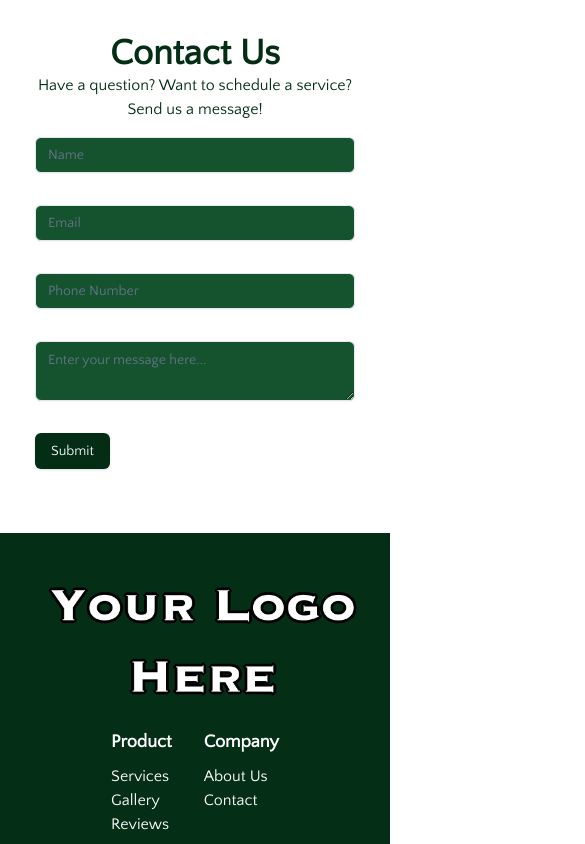
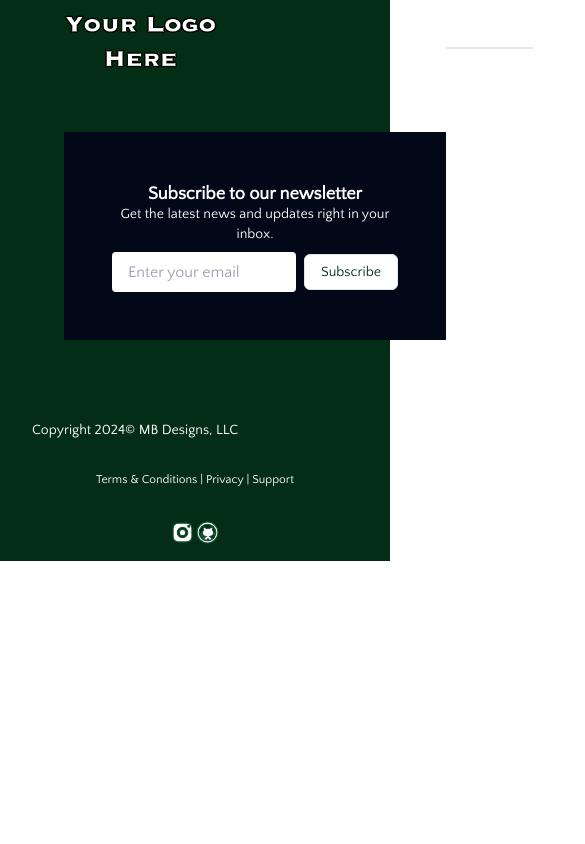
Before and after one commit to isaacsheyliger/mpa-demo, a Next.js app: page / in a window 390 px wide. Shown: the part 3840-4684 px from the top of the page, 585 px wide, since content can reach past the window. After the commit the page ends 4401 px from the top, so only its background shows below. Built offline with nearby package versions, Linux system fonts and the light colour scheme; a web font is replaced by a local one.

Commit message:
update footer layout

```diff
--- a/src/app/_components/footer.tsx
+++ b/src/app/_components/footer.tsx
@@ -1,7 +1,6 @@
 import Link from "next/link"
 import Image from "next/image";
 import { Button } from "@/components/ui/button"
-import { ContactForm } from './contactform';
 import yourlogo from "../../../public/logotext.png"
 
 /**
@@ -15,45 +14,18 @@ import yourlogo from "../../../public/logotext.png"
  */
 export function Footer() {
   return (
-    <footer className="grow-0 shrink-0 bg-green-950 text-white border-t-2 border-foreground">
-        <div className="flex flex-col self-start items-center md:items-start md:flex-row md:justify-evenly mb-8 bg-background text-primary py-16">
-            <div className="px-8 my-4 md:my-0">
-                <h2 className="text-4xl font-bold text-center">Contact Us</h2>
-                <p className="text-center">Have a question? Want to schedule a service? <br/> Send us a message!</p>
-            </div>
-            <ContactForm />
-        </div>
-        <div className="container mx-auto grid grid-cols-1 md:grid-cols-3 gap-8">
-            {/* Logo */}
-            <div className="relative flex justify-center md:justify-start md:ml-12">
+    <footer className="grow-0 shrink-0 bg-primary text-background">
+        <div className="p-16 flex flex-row justify-between">
+            {/* Logo & Sub */}
+            <div className="flex flex-col space-y-16">
+                <div className="relative self-start w-2/5">
                     <Image
                     className=""
                     src={yourlogo}
                     alt="Logo"
                     />
                 </div>
-
-            {/* Page Links */}
-            <div className="flex justify-center md:justify-around">
-                <div className="mr-4">
-                    <h3 className="font-extrabold text-lg mb-2 md:ml-0">Product</h3>
-                    <ul>
-                        <li><a href="/services" className="">Services</a></li>
-                        <li><a href="/gallery" className="">Gallery</a></li>
-                        <li><a href="/reviews" className="">Reviews</a></li>
-                    </ul>
-                </div>
-                <div className="ml-4 md:ml-0">
-                    <h3 className="font-extrabold text-lg mb-2">Company</h3>
-                    <ul>
-                        <li><a href="/about" className="">About Us</a></li>
-                        <li><a href="/contact" className="">Contact</a></li>
-                    </ul>
-                </div>
-            </div>
-
-            {/* Newsletter */}
-            <div className="flex flex-col items-center md:items-start">
+                <div className="flex flex-col items-center md:items-start p-12 bg-foreground w-fit">
                     <h3 className="font-extrabold text-lg -mb-1">Subscribe to our newsletter</h3>
                     <p className="text-sm text-center md:text-left mb-2">Get the latest news and updates right in your inbox.</p>
                     <form className="flex flex-row items-center">
@@ -68,12 +40,51 @@ export function Footer() {
                     </form>
                 </div>
             </div>
-        <div className="container mx-auto text-xs grid grid-cols-1 md:grid-cols-3 gap-8 py-4">
-            <div></div>
+
+            {/* Page Links */}
+            <div className="flex justify-center space-x-16">
+                <div className="">
+                    <h3 className="font-extrabold text-2xl border-b-2 mb-2">Services</h3>
+                    <ul className="space-y-2">
+                        <li className=""><Link href="/lawn-care" className="transition hover:text-secondary w-fit">Lawn Care</Link></li>
+                        <li className=""><Link href="/tree-removal" className="transition hover:text-secondary w-fit">Tree Removal</Link></li>
+                        <li className=""><Link href="/snow-removal" className="transition hover:text-secondary w-fit">Snow Removal</Link></li>
+                        <li className=""><Link href="/hardscaping" className="transition hover:text-secondary w-fit">Hardscaping</Link></li>
+                        <li className=""><Link href="/artificial-turf" className="transition hover:text-secondary w-fit">Artificial Turf</Link></li>
+                        <li className=""><Link href="/commercial" className="transition hover:text-secondary w-fit">Commercial</Link></li>
+                    </ul>
+                </div>
+                <div className="ml-4 md:ml-0">
+                    <h3 className="font-extrabold text-2xl border-b-2 mb-2">Company</h3>
+                    <ul className="space-y-2">
+                        <li className=""><Link href="/about" className="transition hover:text-secondary w-fit">About Us</Link></li>
+                        <li className=""><Link href="/gallery" className="transition hover:text-secondary w-fit">Gallery</Link></li>
+                        <li className=""><Link href="/reviews" className="transition hover:text-secondary w-fit">Reviews</Link></li>
+                    </ul>
+                </div>
+
+                <div className="flex flex-col self-start items-center md:items-start md:justify-evenly mb-8">
+                    <div className="my-4 md:my-0">
+                        <Link href="/contact" className="group transition hover:text-secondary"><h3 className="transition text-2xl font-bold border-b-2 mb-2 group-hover:border-secondary">Contact</h3></Link>
+                    </div>
+                    <div>
+                        <p>landscapers@company.com</p>
+                        <p>(313) 555-1234</p>
+                        <br />
+                        <p>000 Woodward Ave</p>
+                        <p>Detroit, MI</p>
+                    </div>
+                </div>
+            </div>
+
+            {/* Contact */}
+        </div>
+        <div className="container mx-auto text-sm grid grid-cols-1 md:grid-cols-3 gap-8 py-4">
+            <div>Copyright 2024&#169; MB Designs, LLC</div>
             {/* Legal */}
-            <div className="flex items-center justify-center">
+            <div className="flex text-xs items-center justify-center">
                 <p>
-                    Copyright 2024 | MB Designs, LLC | <Link href="">Sitemap</Link>
+                    <Link href="">Terms & Conditions</Link> | <Link href="">Privacy</Link> | <Link href="">Support</Link>
                 </p>
             </div>
             {/* Social Links */}
```
Also changed, not shown: public/logotext.png, public/logotext.svg. Lines whose indentation alone changed are shown as unchanged.
